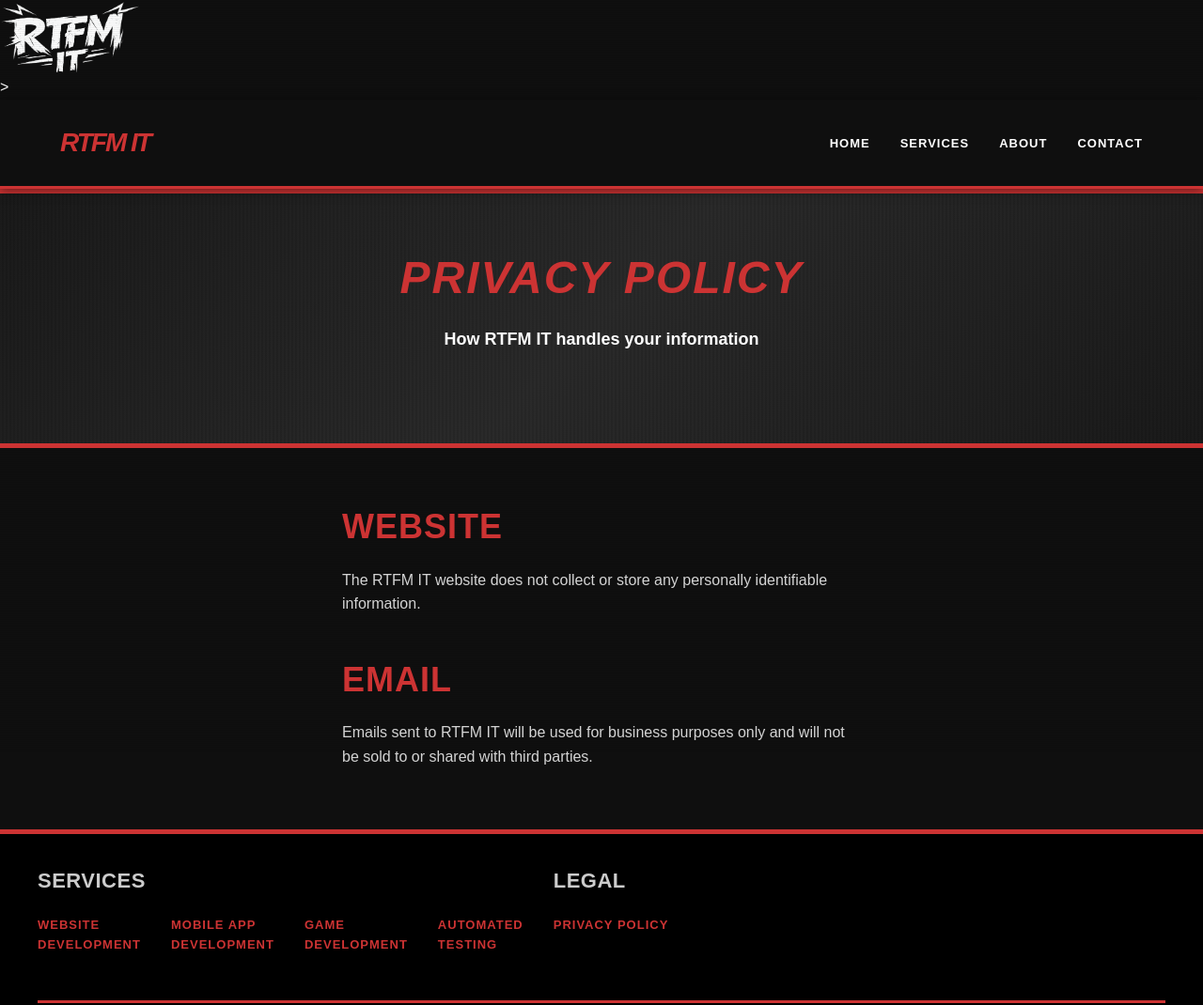
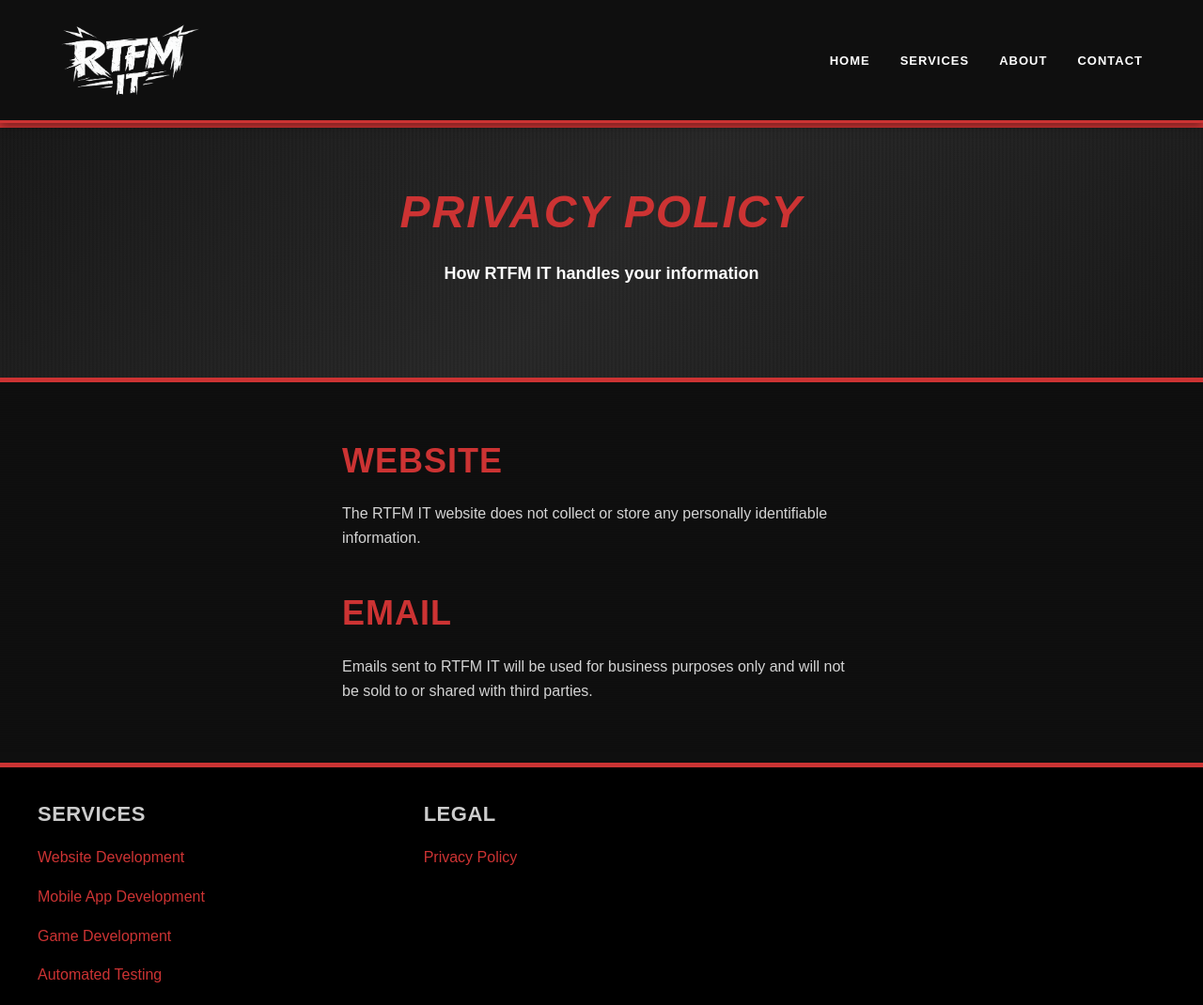
Before and after one commit to ruscoe/rtfm.it.com, a website: page privacy-policy/index.html in a window 1280 px wide. Shown: the top 1070 px of the page at 94% size. Drawn offline with Linux system fonts and the light colour scheme.

Commit message:
Branding updates.

```diff
--- a/privacy-policy/index.html
+++ b/privacy-policy/index.html
@@ -1,20 +1,18 @@
-<!DOCTYPE h            <div class="header-content">
-                <a href="/home.html" class="logo">
-                    <img src="../assets/images/rtfm-it-logo.png" alt="RTFM IT Logo" style="height: 80px; display: block;">
-                </a>
-                <nav>>
+<!DOCTYPE html>
 <html lang="en">
 <head>
     <meta charset="UTF-8">
     <meta name="viewport" content="width=device-width, initial-scale=1.0">
     <title>Privacy Policy - RTFM IT</title>
-    <link rel="stylesheet" href="../assets/css/style.css">
+    <link rel="stylesheet" href="/assets/css/style.css">
 </head>
 <body>
     <header>
         <div class="container">
             <div class="header-content">
-                <a href="/" class="logo">RTFM IT</a>
+                <a href="/" class="logo">
+                    <img src="/assets/images/rtfm-it-logo.png" alt="RTFM IT Logo" style="height: 80px; display: block;">
+                </a>
                 <nav>
                     <ul>
                         <li><a href="/">Home</a></li>
```
Also changed, not shown: home.html (+3 -3 lines), assets/images/bolt.png (added).
